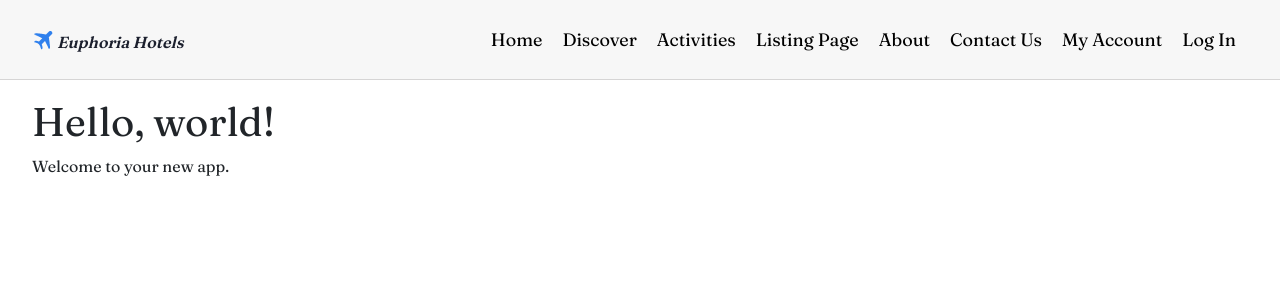
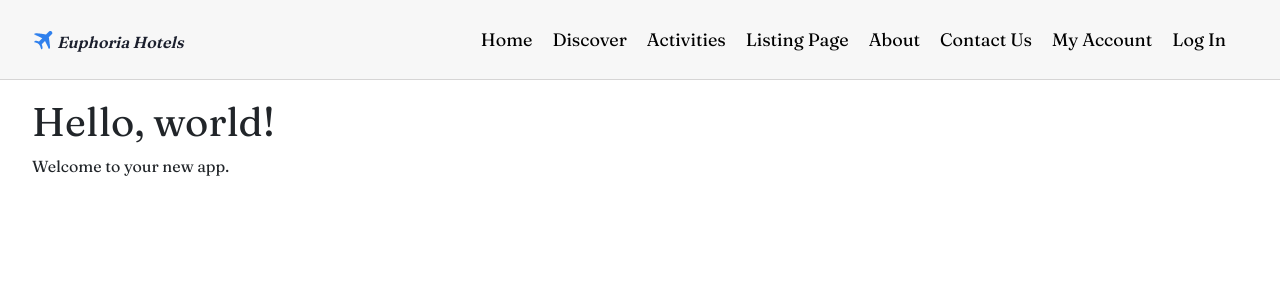
Before and after one commit to CSC-3380-Fall-2024/Team-7, an ASP.NET Core app: page / in a window 1280 px wide. Shown: the top 300 px of the page. Run offline with ASP.NET Core 8, Linux system fonts and the light colour scheme; style sheets or scripts are compiled from the project's sources.

Commit message:
Squahed some bug-aroos

```diff
--- a/HMS/Components/Layout/MainLayout.razor
+++ b/HMS/Components/Layout/MainLayout.razor
@@ -48,5 +48,5 @@
 @code {
     // Create a dictionary that will hold the NavBar pages
     string[] NavBarNames = {"Home", "Discover", "Activities", "Listing Page", "About", "Contact Us", "My Account", "Log In"};
-    string[] NavBarPages = {"#", "todoapp", "toodoapp", "listings", "about", "contact", "dashboard", "login"};
+    string[] NavBarPages = {"#", "todoapp", "todoapp", "listings", "about", "contact", "dashboard", "login"};
 }
--- a/HMS/Components/Layout/MainLayout.razor.css
+++ b/HMS/Components/Layout/MainLayout.razor.css
@@ -101,6 +101,7 @@ button {
 .nav-list {
     display: flex;
     list-style: none;
+    text-align: center;
 }
 
 .nav-list li {
@@ -108,7 +109,7 @@ button {
 }
 
 .nav-list li:last-child {
-    margin-right: 0;
+    margin-right: 10px;
 }
 
 .nav-list li a {
```
